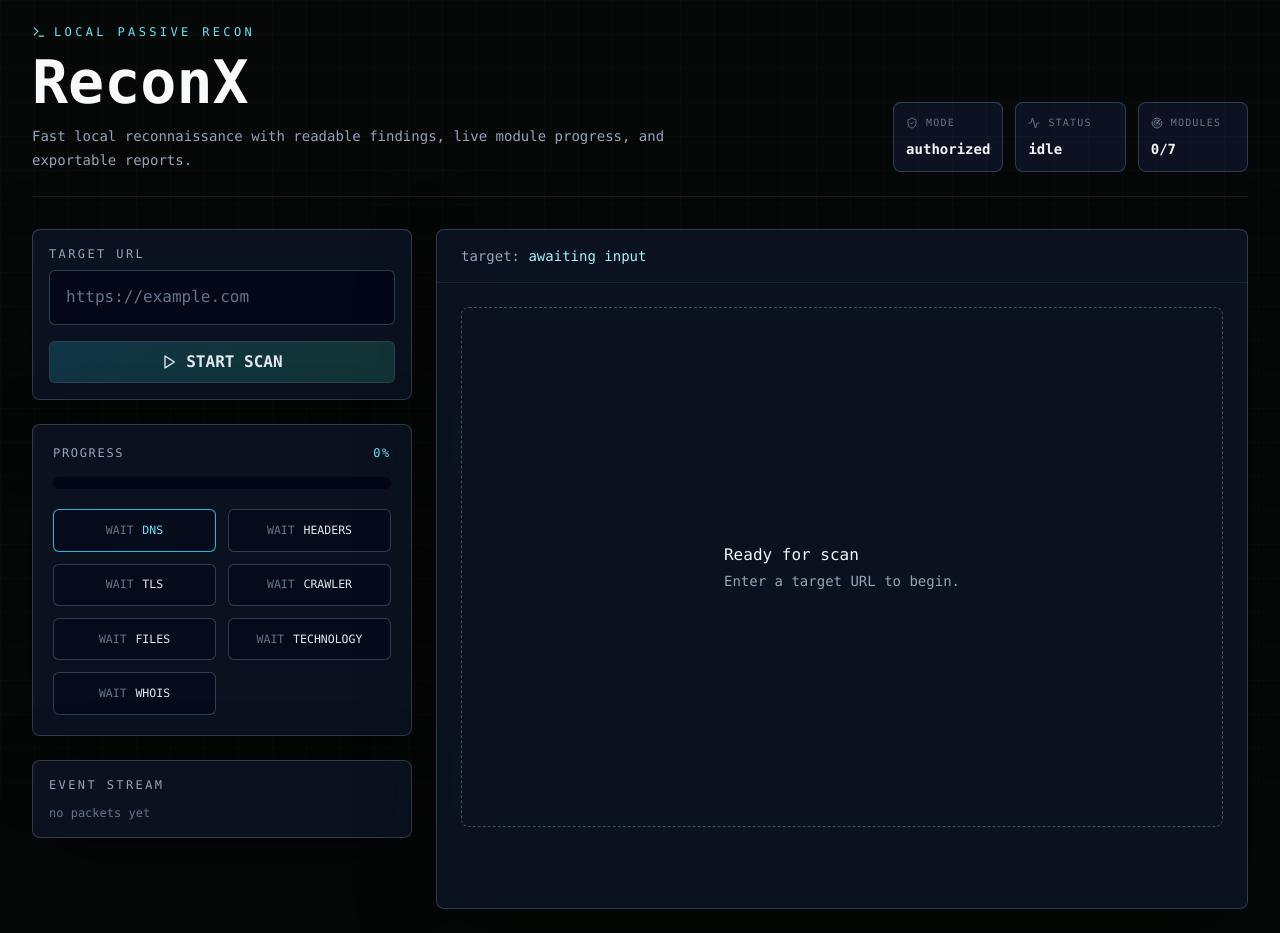
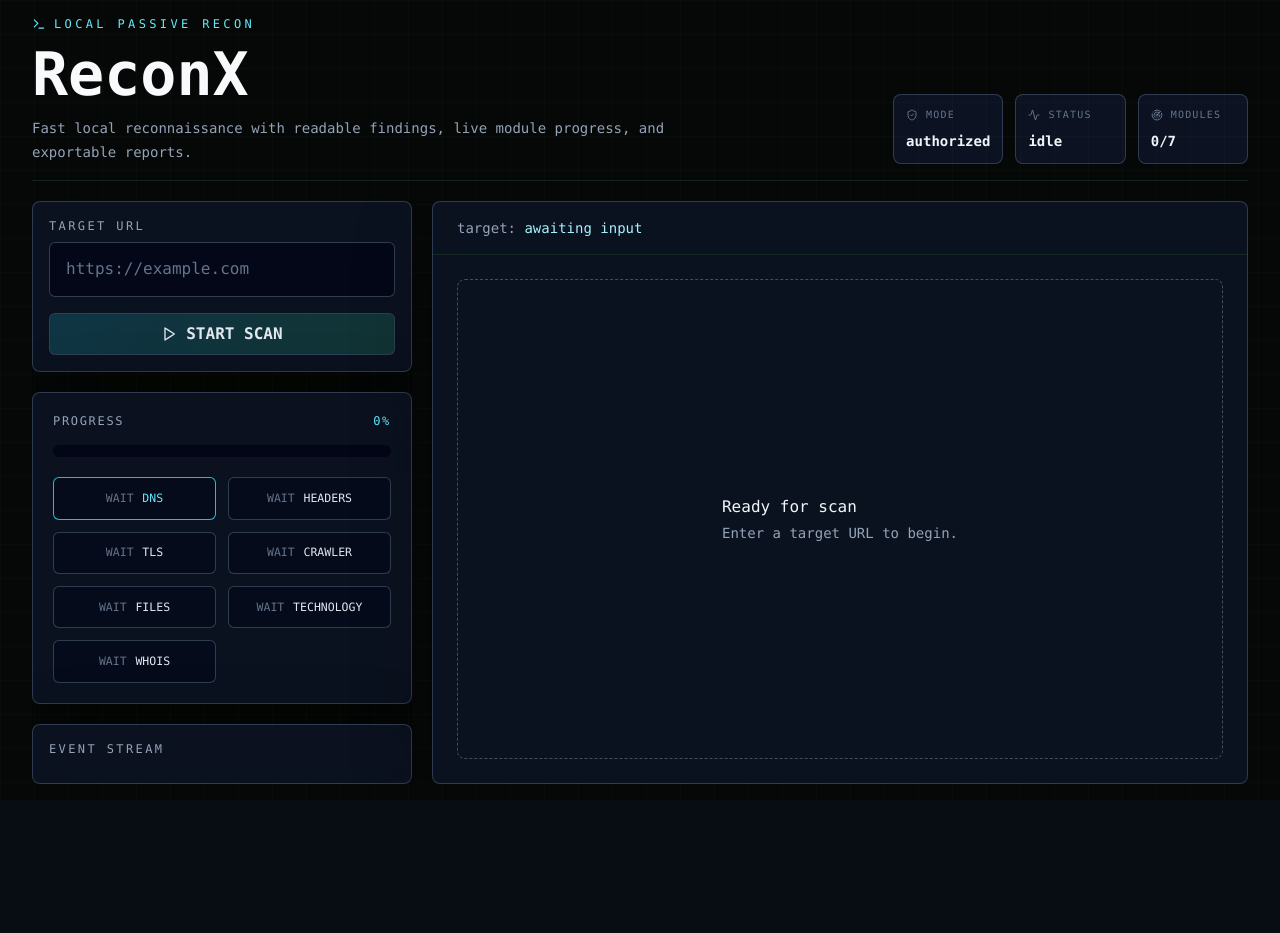
Before and after one commit to PavinDas/ReconZero, a React (Vite) app in the folder client/: page / in a window 1280 px wide. After the commit the page ends 800 px from the top, so only its background shows below. Built offline with nearby package versions, Linux system fonts and the light colour scheme.

Commit message:
FIXED: broken ui

```diff
--- a/client/src/App.jsx
+++ b/client/src/App.jsx
@@ -46,9 +46,10 @@ export default function App() {
   }
 
   return (
-    <main className="min-h-screen bg-ink text-slate-100 font-mono selection:bg-acid selection:text-ink">
-      <section className="mx-auto flex min-h-screen w-full max-w-7xl flex-col gap-8 px-4 py-6 sm:px-6 lg:px-8">
-        <header className="flex flex-col gap-5 border-b border-line/70 pb-6 md:flex-row md:items-end md:justify-between">
+    <main className="h-dvh w-dvw overflow-hidden bg-ink text-slate-100 font-mono selection:bg-acid selection:text-ink">
+      <section className="flex h-full w-full flex-col gap-5 overflow-hidden px-4 py-4 sm:px-6 lg:px-8">
+        <header className="shrink-0 border-b border-line/70 pb-4">
+          <div className="flex flex-col gap-5 md:flex-row md:items-end md:justify-between">
           <div>
             <div className="mb-3 flex items-center gap-2 text-xs uppercase tracking-[0.28em] text-cyan-300">
               <Terminal size={14} />
@@ -64,12 +65,13 @@ export default function App() {
             <StatusPill label="status" value={status} icon={Activity} tone={status} />
             <StatusPill label="modules" value={`${completed}/${modules.length}`} icon={Radar} />
           </div>
+          </div>
         </header>
 
-        <div className="grid flex-1 gap-6 lg:grid-cols-[380px_minmax(0,1fr)]">
-          <aside className="space-y-6">
+        <div className="grid min-h-0 flex-1 gap-5 overflow-hidden lg:grid-cols-[380px_minmax(0,1fr)]">
+          <aside className="flex min-h-0 flex-col gap-5 overflow-hidden">
             <TargetForm disabled={status === "running"} onStart={handleStart} />
-            <div className="terminal-panel p-5">
+            <div className="terminal-panel shrink-0 p-5">
               <div className="mb-4 flex items-center justify-between text-xs uppercase tracking-[0.14em] text-slate-400">
                 <span>progress</span>
                 <span className="text-cyan-300">{progress}%</span>
@@ -100,8 +102,8 @@ export default function App() {
             <Timeline events={events} />
           </aside>
 
-          <section className="terminal-panel min-h-[680px] overflow-hidden">
-            <div className="flex items-center justify-between border-b border-line/70 px-6 py-4">
+          <section className="terminal-panel flex min-h-0 flex-col overflow-hidden">
+            <div className="flex shrink-0 items-center justify-between border-b border-line/70 px-6 py-4">
               <div className="truncate text-sm text-slate-400">
                 target: <span className="text-cyan-200">{scan?.target || "awaiting input"}</span>
               </div>
@@ -114,7 +116,7 @@ export default function App() {
             <AnimatePresence mode="wait">
               <motion.div
                 animate={{ opacity: 1, y: 0 }}
-                className="p-6"
+                className="result-scroll min-h-0 flex-1 overflow-auto p-6"
                 exit={{ opacity: 0, y: 8 }}
                 initial={{ opacity: 0, y: 8 }}
                 key={activeModule}
@@ -124,7 +126,7 @@ export default function App() {
               </motion.div>
             </AnimatePresence>
             {scan?.target && (
-              <div className="border-t border-line/70 px-6 py-4 text-xs text-slate-500">
+              <div className="shrink-0 border-t border-line/70 px-6 py-4 text-xs text-slate-500">
                 <ExternalLink className="mr-2 inline" size={13} />
                 only scan assets you own or have explicit permission to assess
               </div>
--- a/client/src/components/ModulePanel.jsx
+++ b/client/src/components/ModulePanel.jsx
@@ -338,7 +338,9 @@ function SimpleTable({ columns, empty, rows }) {
           {rows.map((row, index) => (
             <tr key={index}>
               {row.map((cell, cellIndex) => (
-                <td key={`${index}-${cellIndex}`}>{cell === 0 ? "0" : String(cell || "-")}</td>
+                <td key={`${index}-${cellIndex}`}>
+                  <div className="table-cell-scroll">{cell === 0 ? "0" : String(cell || "-")}</div>
+                </td>
               ))}
             </tr>
           ))}
--- a/client/src/components/Timeline.jsx
+++ b/client/src/components/Timeline.jsx
@@ -1,8 +1,8 @@
 export default function Timeline({ events }) {
   return (
-    <div className="terminal-panel max-h-[340px] overflow-hidden p-4">
-      <div className="mb-3 text-xs uppercase tracking-[0.2em] text-slate-400">event stream</div>
-      <div className="space-y-2 overflow-auto pr-1 text-xs">
+    <div className="terminal-panel flex min-h-0 flex-1 flex-col overflow-hidden p-4">
+      <div className="mb-3 shrink-0 text-xs uppercase tracking-[0.2em] text-slate-400">event stream</div>
+      <div className="min-h-0 flex-1 space-y-2 overflow-auto pr-1 text-xs">
         {events.length === 0 && <div className="text-slate-500">no packets yet</div>}
         {events.map((event, index) => (
           <div className="grid grid-cols-[68px_1fr] gap-2 border-l border-line/80 pl-2" key={`${event.at}-${index}`}>
--- a/client/src/styles/index.css
+++ b/client/src/styles/index.css
@@ -8,6 +8,8 @@
 
 html {
   background: #080d13;
+  height: 100%;
+  overflow: hidden;
 }
 
 body {
@@ -16,6 +18,18 @@ body {
     radial-gradient(circle at 20% 10%, rgba(34, 211, 238, 0.12), transparent 28rem),
     radial-gradient(circle at 80% 0%, rgba(52, 211, 153, 0.1), transparent 24rem),
     linear-gradient(135deg, #080d13 0%, #0d1520 44%, #09110d 100%);
+  height: 100%;
+  overflow: hidden;
+}
+
+* {
+  box-sizing: border-box;
+}
+
+#root {
+  height: 100%;
+  overflow: hidden;
+  width: 100%;
 }
 
 body::before {
@@ -27,6 +41,31 @@ body::before {
   inset: 0;
   pointer-events: none;
   position: fixed;
+}
+
+* {
+  scrollbar-color: rgba(103, 232, 249, 0.45) rgba(15, 23, 42, 0.7);
+  scrollbar-width: thin;
+}
+
+*::-webkit-scrollbar {
+  height: 10px;
+  width: 10px;
+}
+
+*::-webkit-scrollbar-track {
+  background: rgba(15, 23, 42, 0.65);
+  border-radius: 999px;
+}
+
+*::-webkit-scrollbar-thumb {
+  background: rgba(103, 232, 249, 0.42);
+  border: 2px solid rgba(15, 23, 42, 0.65);
+  border-radius: 999px;
+}
+
+*::-webkit-scrollbar-thumb:hover {
+  background: rgba(103, 232, 249, 0.72);
 }
 
 .terminal-panel {
@@ -131,7 +170,7 @@ body::before {
   display: flex;
   gap: 1rem;
   justify-content: center;
-  min-height: 520px;
+  min-height: 100%;
   padding: 2rem;
   text-align: left;
 }
@@ -161,6 +200,7 @@ body::before {
   border: 1px solid rgba(51, 65, 85, 0.9);
   border-radius: 8px;
   padding: 1rem;
+  min-width: 0;
 }
 
 .result-section {
@@ -198,12 +238,14 @@ body::before {
 .table-wrap {
   border: 1px solid rgba(51, 65, 85, 0.9);
   border-radius: 8px;
+  max-height: min(420px, 48dvh);
   overflow: auto;
 }
 
 .data-table {
   border-collapse: collapse;
   min-width: 100%;
+  table-layout: fixed;
 }
 
 .data-table th,
@@ -220,12 +262,24 @@ body::before {
   color: #94a3b8;
   font-size: 0.72rem;
   letter-spacing: 0.12em;
+  position: sticky;
+  top: 0;
   text-transform: uppercase;
+  z-index: 1;
 }
 
 .data-table td {
   color: #e2e8f0;
+  max-width: 0;
+}
+
+.table-cell-scroll {
+  max-height: 6.25rem;
+  overflow: auto;
   overflow-wrap: anywhere;
+  padding-right: 0.35rem;
+  white-space: pre-wrap;
+  word-break: break-word;
 }
 
 .muted-line {
@@ -257,6 +311,7 @@ body::before {
   display: grid;
   gap: 0.35rem;
   padding: 0.85rem 1rem;
+  min-width: 0;
 }
 
 .key-values span {
@@ -269,7 +324,10 @@ body::before {
 .key-values strong {
   color: #e2e8f0;
   font-size: 0.9rem;
+  max-height: 8rem;
+  overflow: auto;
   overflow-wrap: anywhere;
+  padding-right: 0.25rem;
 }
 
 .callout {
@@ -308,7 +366,17 @@ body::before {
   color: #dbeafe;
   font-size: 0.82rem;
   line-height: 1.7;
-  max-height: 520px;
+  max-height: min(520px, 55dvh);
   overflow: auto;
   padding: 1rem;
 }
+
+.result-scroll {
+  overscroll-behavior: contain;
+}
+
+.tag-list {
+  max-height: min(360px, 42dvh);
+  overflow: auto;
+  padding-right: 0.25rem;
+}
```
